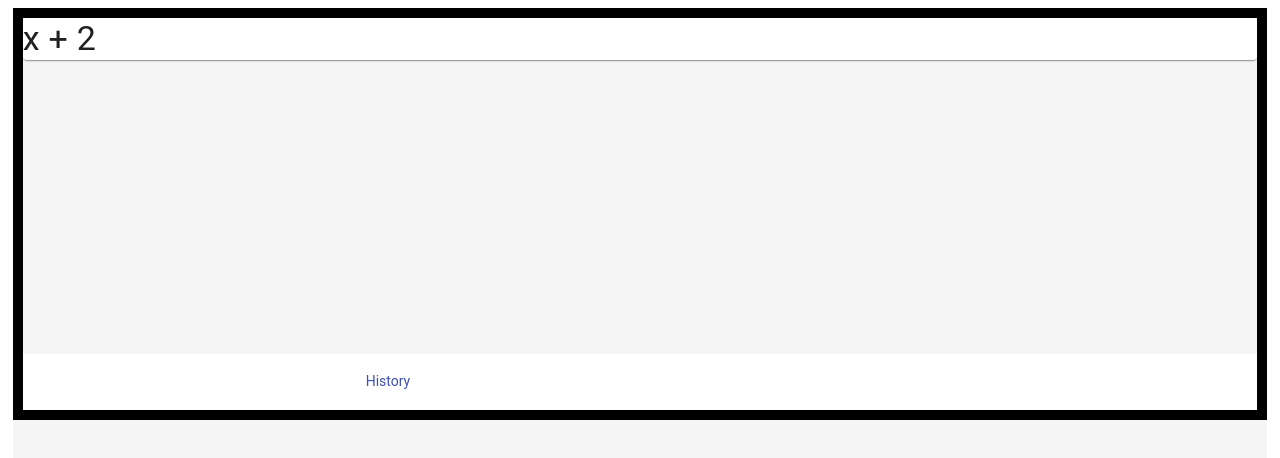
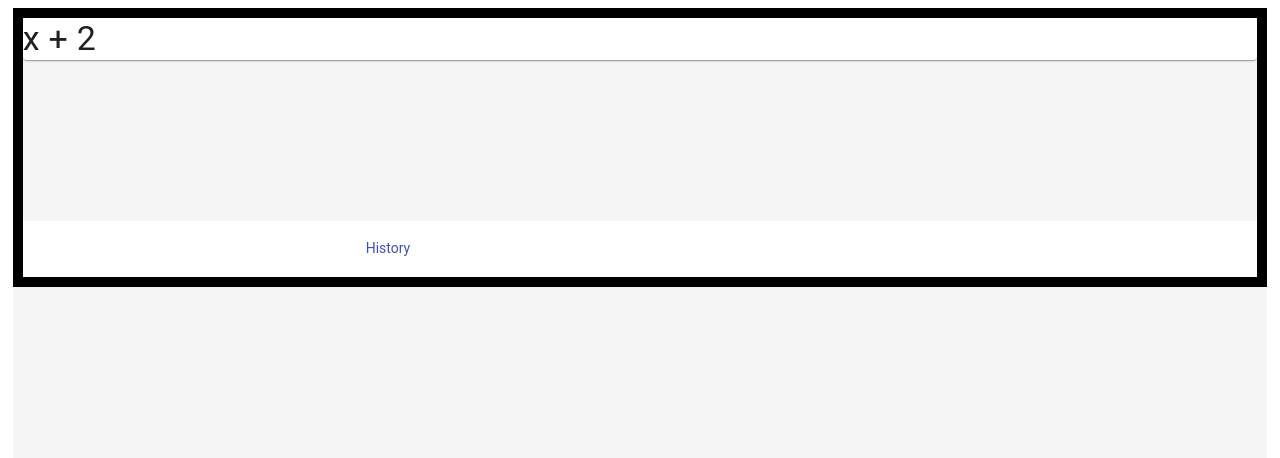
Before and after one commit to piticent123/web-calculator, a React (Create React App) app: page / in a window 1280 px wide. Shown: the top 458 px of the page. Built offline with nearby package versions, Linux system fonts and the light colour scheme; some icons are missing.

Commit message:
made some progress on settings

```diff
--- a/package.json
+++ b/package.json
@@ -5,6 +5,7 @@
   "dependencies": {
     "@material-ui/core": "^4.5.0",
     "@material-ui/styles": "^4.5.0",
+    "lodash.debounce": "^4.0.8",
     "lodash.merge": "^4.6.2",
     "prop-types": "^15.7.2",
     "react": "^16.10.1",
--- a/src/Store.jsx
+++ b/src/Store.jsx
@@ -1,14 +1,13 @@
-import React, { createContext, useState } from 'react';
+import React, {useState, createContext} from 'react';
 
 export const PreferenceContext = createContext();
 export const DataContext = createContext();
 
 export default function Store({children}) {
 	const [preferences, setPreferences] = useState({
+		set: name => e => setPreferences(Object.assign({}, preferences, {[name]: e.target.value})),
 		screenHeight: 33,
-		setScreenHeight: screenHeight => setPreferences(Object.assign(preferences, {screenHeight})),
 		editor: 'arithmetic',
-		setEditor: editor => setPreferences(Object.assign(preferences, {editor})),
 	});
 
 	// TODO: These really should be broken out, especially because this doesn't work
@@ -21,8 +20,8 @@ export default function Store({children}) {
 		setFunction: (k, v) => setData(Object.assign(data, {[k]: v})),
 	});
 
-	return <PreferenceContext.Provider data={preferences}>
-		<DataContext.Provider data={data}>
+	return <PreferenceContext.Provider value={preferences}>
+		<DataContext.Provider value={data}>
 			{children}
 		</DataContext.Provider>
 	</PreferenceContext.Provider>;
--- a/src/screen/Settings.jsx
+++ b/src/screen/Settings.jsx
@@ -1,24 +1,32 @@
 import React, {useContext} from 'react';
 import {TextField} from '@material-ui/core';
-import { withStyles } from '@material-ui/styles';
+import {withStyles} from '@material-ui/styles';
+// import debounce from 'lodash.debounce';
 
 import {PreferenceContext} from '../Store';
 
 export default withStyles({
-
+	root: {
+		padding: '1rem',
+		display: 'flex'
+	},
+	textField: {
+		margin: '1rem',
+	},
 })(function Settings({ classes }) {
 	const settings = useContext(PreferenceContext);
 
-	return <div>
-		{Object.keys(settings).filter(s => !s.startsWith('set')).map((setting, i) => <TextField
+	return <div className={classes.root}>
+		{Object.keys(settings).filter(s => s !== 'set').map((setting, i) => <TextField
 			key={i}
-			id="outlined-name"
-			label="Name"
+			id={`setting-${setting}`}
+			label={setting}
 			className={classes.textField}
 			value={settings[setting]}
-			onChange={settings['set' + setting.charAt(0).toUpperCase() + setting.substr(1)]}
+			onChange={settings.set(setting)}
 			margin="normal"
 			variant="outlined"
+			// type={typeof settings[setting] === 'number' ? 'number' : 'text'}
 		/>)}
 	</div>;
 });
--- a/src/screen/index.jsx
+++ b/src/screen/index.jsx
@@ -1,15 +1,16 @@
-import React, {useState} from 'react';
+import React, {useState, useContext} from 'react';
 import {BottomNavigation, BottomNavigationAction} from '@material-ui/core';
-import {withStyles} from '@material-ui/styles';
+import {makeStyles} from '@material-ui/styles';
 
 import History from './History';
 import Graph from './Graph';
 import Editor from './Editor';
 import Settings from './Settings';
+import {PreferenceContext} from '../Store';
 
-export default withStyles({
+const useStyles = makeStyles({
 	root: {
-		flexBasis: '50%',
+		flexBasis: settings => settings.screenHeight + '%',
 		display: 'flex',
 		flexDirection: 'column',
 		border: '10px solid black',
@@ -17,8 +18,12 @@ export default withStyles({
 	display: {
 		flex: 1,
 	}
-})(function Screen({classes}) {
+});
+
+export default function Screen() {
 	const [activeTab, setActiveTab] = useState('history');
+	const settings = useContext(PreferenceContext);
+	const classes = useStyles(settings);
 
 	function renderScreen() {
 		switch(activeTab) {
@@ -43,4 +48,4 @@ export default withStyles({
 			</BottomNavigation>
 		</div>
 	</div>);
-});
+};
```
Also changed, not shown: 1 other file (tests, documents, lock files or other folders).
